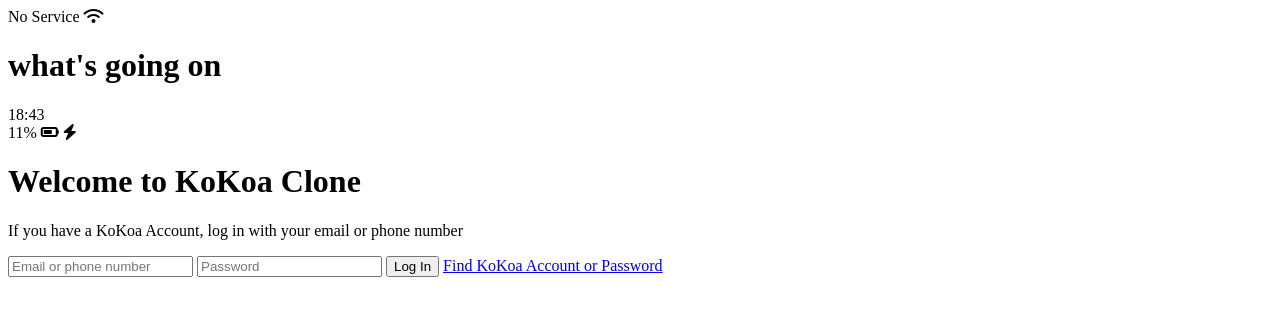
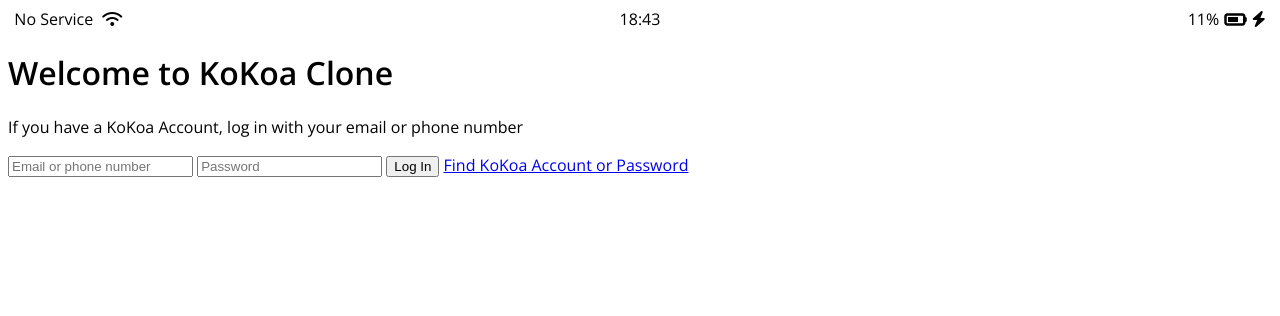
Before and after one commit to iinsue/new-kokoa, a plain HTML site: page index.html in a window 1280 px wide. Drawn offline with nearby package versions, Linux system fonts and the light colour scheme.

Commit message:
chater5 CSS
02.png CSS

css skill - align center
> status-bar CSS

```diff
--- /dev/null
+++ b/css/style.css
@@ -0,0 +1,33 @@
+@import url("https://fonts.googleapis.com/css2?family=Open+Sans:wght@400;600&display=swap");
+
+body {
+  font-family: "Open Sans", sans-serif;
+}
+
+.status-bar {
+  display: flex;
+  justify-content: center;
+}
+
+.status-bar__column {
+  width: 33%;
+}
+
+.status-bar__column:first-child span {
+  margin-right: 5px;
+}
+
+.status-bar__column:nth-child(2) {
+  display: flex;
+  justify-content: center;
+}
+
+.status-bar__column:last-child {
+  display: flex;
+  justify-content: flex-end;
+  align-items: center;
+}
+
+.status-bar__column .fa-battery-three-quarters {
+  margin: 0px 5px;
+}
--- a/index.html
+++ b/index.html
@@ -1,23 +1,23 @@
 <!DOCTYPE html>
 <html lang="en">
 <head>
+    <link rel="stylesheet" href="css/style.css">
     <meta charset="UTF-8">
     <meta name="viewport" content="width=device-width, initial-scale=1.0">
     <title>Welcome to Kokoa Clone</title>
 </head>
 <body>
-    <div id="status-bar">
+    <div class="status-bar">
         <div class="status-bar__column">
             <span>No Service</span>
             <i class="fas fa-wifi"></i>
-            <h1>what's going on</h1>
         </div>
         <div class="status-bar__column">
             <span>18:43</span>
         </div>
         <div class="status-bar__column">
             <span>11%</span>
-            <i class="fas fa-battery-three-quarters"></i>
+            <i class="fas fa-battery-three-quarters fa-lg"></i>
             <i class="fas fa-bolt"></i>
         </div>
     </div>
```
